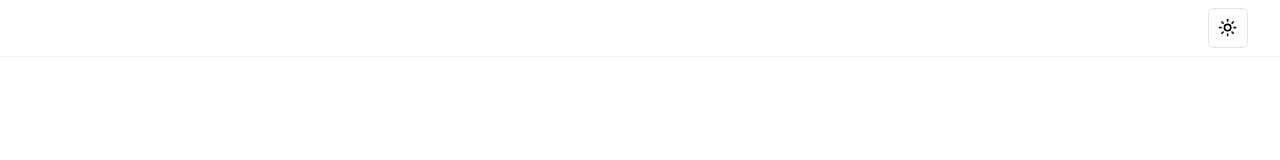
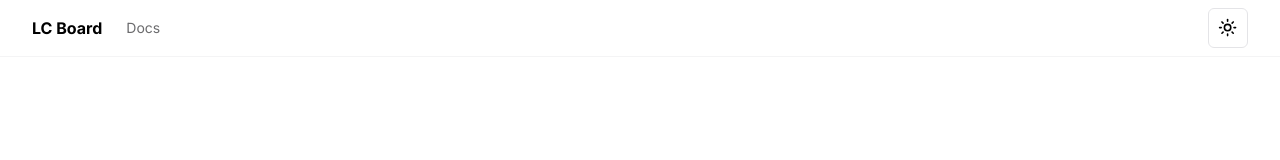
Before and after one commit to Aman-Pandey923/leetcodeboard, a Next.js app: page / in a window 1280 px wide. Shown: the top 160 px of the page. Built offline with nearby package versions, Linux system fonts and the light colour scheme.

Commit message:
Added navbar

```diff
--- /dev/null
+++ b/components/main-nav.tsx
@@ -0,0 +1,33 @@
+"use client"
+
+import * as React from "react"
+import Link from "next/link"
+import { usePathname } from "next/navigation"
+
+import { siteConfig } from "@/config/site"
+import { cn } from "@/lib/utils"
+
+export function MainNav() {
+  const pathname = usePathname()
+
+  return (
+    <div className="mr-4 hidden md:flex">
+      <Link href="/" className="mr-6 flex items-center space-x-2">
+        <span className="hidden font-bold sm:inline-block">
+          {siteConfig.name}
+        </span>
+      </Link>
+      <nav className="flex items-center gap-4 text-sm lg:gap-6">
+        <Link
+          href="/docs"
+          className={cn(
+            "transition-colors hover:text-foreground/80",
+            pathname === "/docs" ? "text-foreground" : "text-foreground/60"
+          )}
+        >
+          Docs
+        </Link>
+      </nav>
+    </div>
+  )
+}
--- a/components/site-header.tsx
+++ b/components/site-header.tsx
@@ -1,9 +1,11 @@
 import { ModeToggle } from "@/components/mode-toggle"
+import { MainNav } from "@/components/main-nav"
 
 export function SiteHeader() {
   return (
     <header className="sticky top-0 z-50 w-full border-b border-border/40 bg-background/95 backdrop-blur supports-[backdrop-filter]:bg-background/60">
       <div className="container flex h-14 max-w-screen-2xl items-center">
+        <MainNav />
         <div className="flex flex-1 items-center justify-between space-x-2 md:justify-end">
           <nav className="flex items-center">
             <ModeToggle />
```
